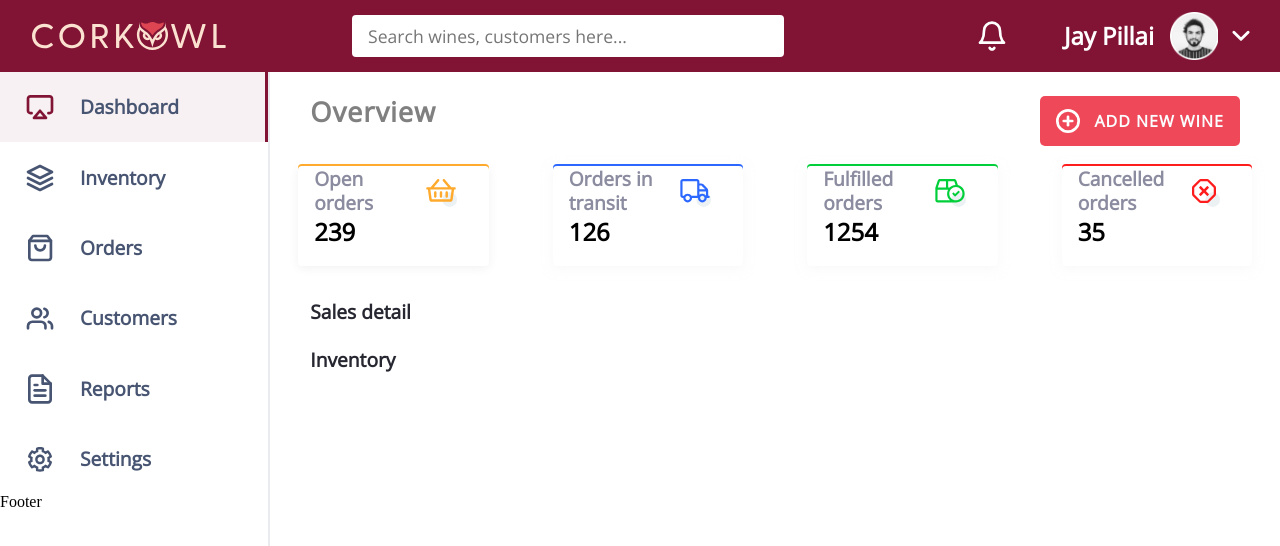
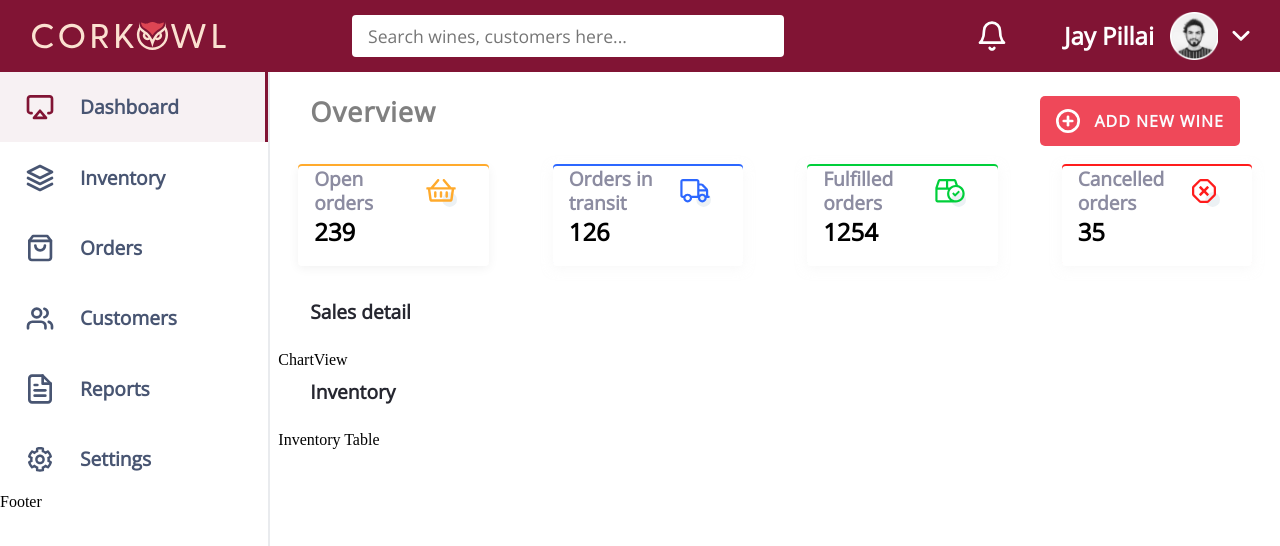
Before and after one commit to bokonist/thinklink-assignment, a React (Create React App) app: page / in a window 1280 px wide. Shown: the top 546 px of the page. Built offline with nearby package versions, Linux system fonts and the light colour scheme.

Commit message:
barebones dashboard structure

```diff
--- /dev/null
+++ b/src/Components/ChartView.jsx
@@ -0,0 +1,7 @@
+import React from 'react';
+
+function ChartView() {
+  return <div>ChartView</div>;
+}
+
+export default ChartView;
--- a/src/Components/Dashboard.jsx
+++ b/src/Components/Dashboard.jsx
@@ -2,6 +2,8 @@ import React from 'react';
 import '../styles/Dashboard.css';
 import addButtonIcon from '../assets/addNewWineButton.svg';
 import Metrics from './Metrics';
+import ChartView from './ChartView';
+import InventoryTable from './InventoryTable';
 
 function Dashboard() {
   return (
@@ -19,7 +21,11 @@ function Dashboard() {
       <Metrics />
       <br />
       <h2 className="sub-heading">Sales detail</h2>
+      <br />
+      <ChartView />
       <h2 className="sub-heading">Inventory</h2>
+      <br />
+      <InventoryTable />
     </div>
   );
 }
--- /dev/null
+++ b/src/Components/InventoryTable.jsx
@@ -0,0 +1,7 @@
+import React from 'react';
+
+function InventoryTable() {
+  return <div>Inventory Table</div>;
+}
+
+export default InventoryTable;
```
